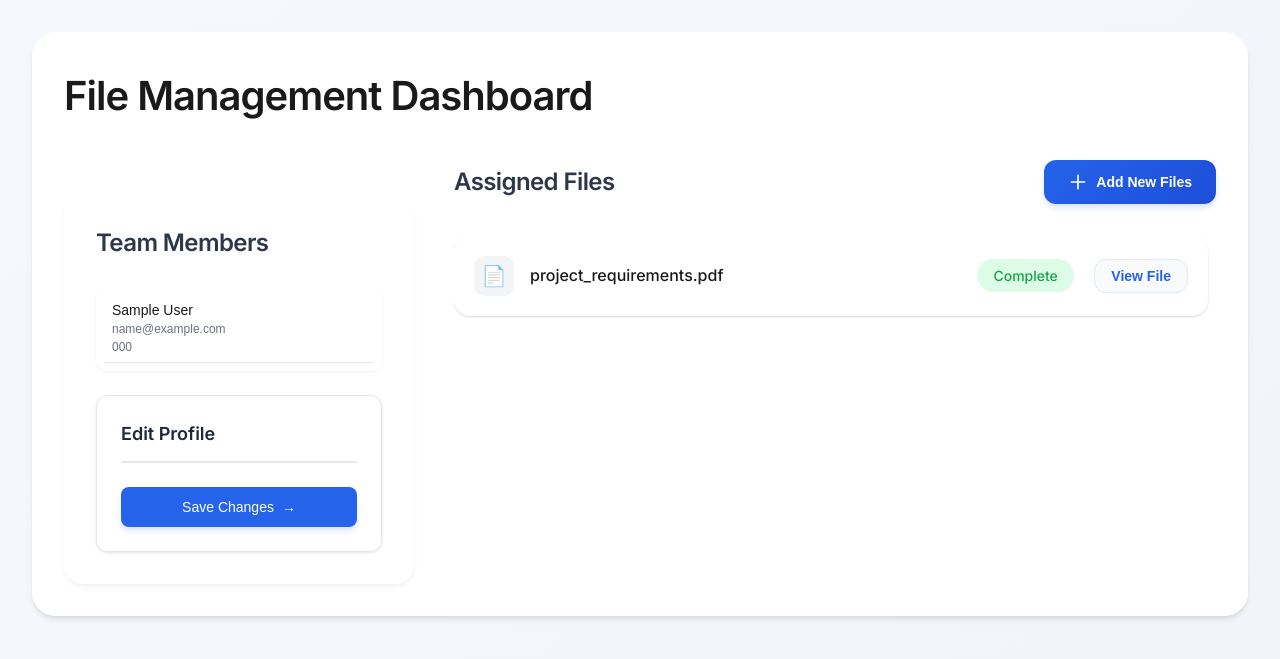
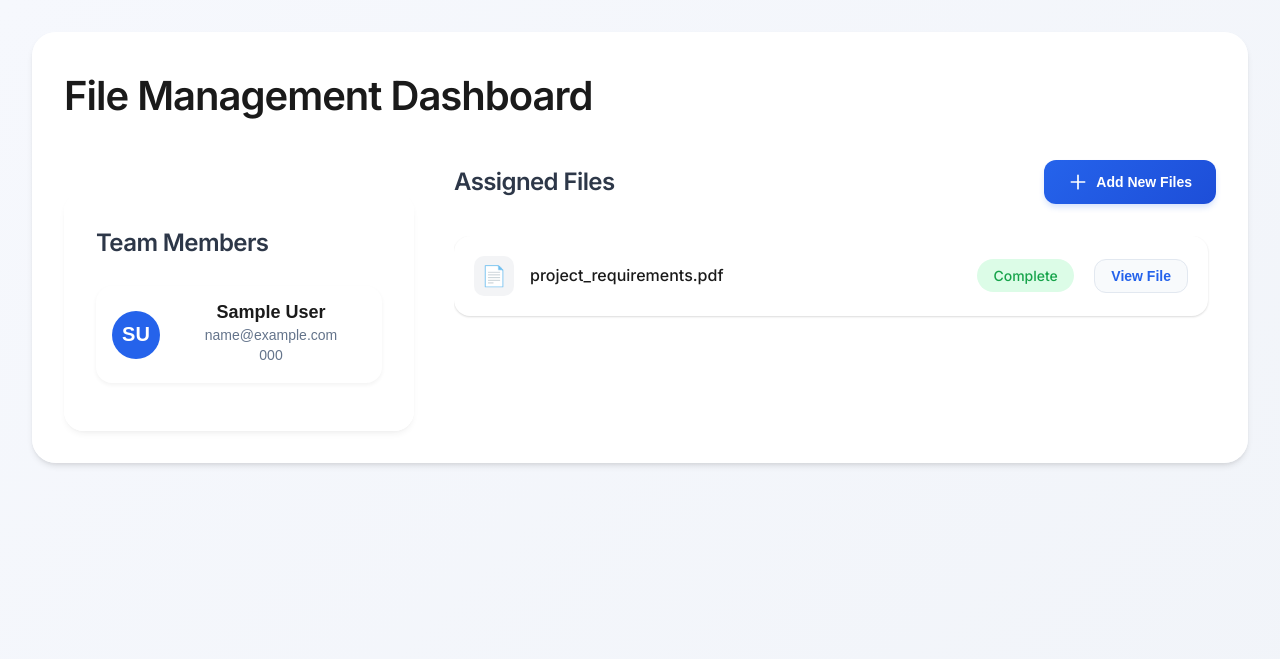
Before and after one commit to AarushRaheja/Hera-Health-Solutions, a Django app: page / in a window 1280 px wide. Shown: the top 659 px of the page. Run offline with Django 4.2, Linux system fonts and the light colour scheme; a user stored in the database is signed in; tables that the repository leaves empty hold one stand-in row (values such as "Sample post").

Commit message:
Fix URL patterns and redirects
- Update profile card URLs to use proper Django URL template tags
- Fix redirect in user_page view to use correct URL name with namespace
- Ensure consistent URL handling throughout the application

```diff
--- a/dashboard/templates/dashboard/user_dashboard.html
+++ b/dashboard/templates/dashboard/user_dashboard.html
@@ -75,19 +75,69 @@
             margin-top: 1rem;
         }
 
-        .member-btn {
+        .profile-card {
+            margin-bottom: 1rem;
+            width: 100%;
+        }
+
+        .profile-btn {
             width: 100%;
             padding: 1rem;
             border: none;
-            border-radius: 12px;
+            border-radius: 16px;
             background: white;
             cursor: pointer;
             transition: all 0.2s ease;
-            font-weight: 500;
-            color: #4a5568;
-            box-shadow: 0 1px 3px rgba(0,0,0,0.05);
-            text-align: left;
-            margin-bottom: 0.5rem;
+            display: flex;
+            align-items: center;
+            text-decoration: none;
+            color: inherit;
+            box-shadow: 0 2px 4px rgba(0,0,0,0.05);
+        }
+
+        .profile-btn:hover {
+            transform: translateY(-2px);
+            box-shadow: 0 4px 8px rgba(0,0,0,0.1);
+        }
+
+        .profile-info {
+            display: flex;
+            align-items: center;
+            width: 100%;
+        }
+
+        .profile-avatar {
+            width: 48px;
+            height: 48px;
+            border-radius: 50%;
+            background: #2563eb;
+            display: flex;
+            align-items: center;
+            justify-content: center;
+            margin-right: 1rem;
+        }
+
+        .avatar-initials {
+            color: white;
+            font-weight: 600;
+            font-size: 1.25rem;
+        }
+
+        .profile-details {
+            flex: 1;
+        }
+
+        .profile-details h3 {
+            margin: 0;
+            font-size: 1.125rem;
+            font-weight: 600;
+            color: #1a1a1a;
+        }
+
+        .profile-details p {
+            margin: 0.25rem 0;
+            font-size: 0.875rem;
+            color: #64748b;
         }
 
         .member-btn:hover {
@@ -582,17 +632,26 @@
                     <h2>Team Members</h2>
                     <div class="members-list">
                         {% for profile in all_profiles %}
-                            <button class="member-btn" onclick="window.location.href=`/user/${profile.id}/`">
-                                <div class="member-info">
-                                    <span class="member-name">{{ profile.first_name }} {{ profile.last_name }}</span>
-                                    <span class="member-email">{{ profile.email }}</span>
-                                    <span class="member-phone">{{ profile.phone_number }}</span>
-                                </div>
-                            </button>
+                            <div class="profile-card">
+                                <button class="profile-btn" onclick="window.location.href=`{% url 'dashboard:user_page' profile_id=profile.id %}`">
+                                    <div class="profile-info">
+                                        <div class="profile-avatar">
+                                            <span class="avatar-initials">
+                                                {{ profile.first_name|slice:':1' }}{{ profile.last_name|slice:':1' }}
+                                            </span>
+                                        </div>
+                                        <div class="profile-details">
+                                            <h3>{{ profile.first_name }} {{ profile.last_name }}</h3>
+                                            <p class="email">{{ profile.email }}</p>
+                                            <p class="phone">{{ profile.phone_number }}</p>
+                                        </div>
+                                    </div>
+                                </button>
+                            </div>
                         {% endfor %}
                     </div>
                 <!-- Profile Edit Section -->
-                {% if user %}
+                {% if profile %}
                 <div class="profile-edit-section">
                     <h3>Edit Profile</h3>
                     <form method="post" class="profile-form">
--- a/dashboard/views.py
+++ b/dashboard/views.py
@@ -75,16 +75,16 @@ def assign_files(request):
 @login_required
 def user_page(request, profile_id):
     profile = get_object_or_404(UserProfile, id=profile_id)
-    user_files = File.objects.filter(user=profile.user)
+    user_files = File.objects.filter(profiles=profile)
 
     # Handle user profile form
     if request.method == 'POST' and 'edit_profile' in request.POST:
         form = UserProfileForm(request.POST, instance=profile)
         if form.is_valid():
             form.save()
-            return redirect('user_page', username=username)
+            return redirect('dashboard:user_page', profile_id=profile_id)
     else:
-        form = UserProfileForm(instance=user)
+        form = UserProfileForm(instance=profile)
 
     # Handle file status updates
     if request.method == 'POST':
@@ -94,11 +94,11 @@ def user_page(request, profile_id):
             if new_status in dict(File.STATUS_CHOICES):
                 file.status = new_status
                 file.save()
-        return redirect('user_page', username=username)
+        return redirect('user_page', profile_id=profile_id)
 
     return render(request, 'dashboard/user_dashboard.html', {
         'files': user_files,
-        'user': user,
-        'all_users': User.objects.all(),
+        'profile': profile,
+        'all_profiles': UserProfile.objects.all(),
         'profile_form': form
     })
```
